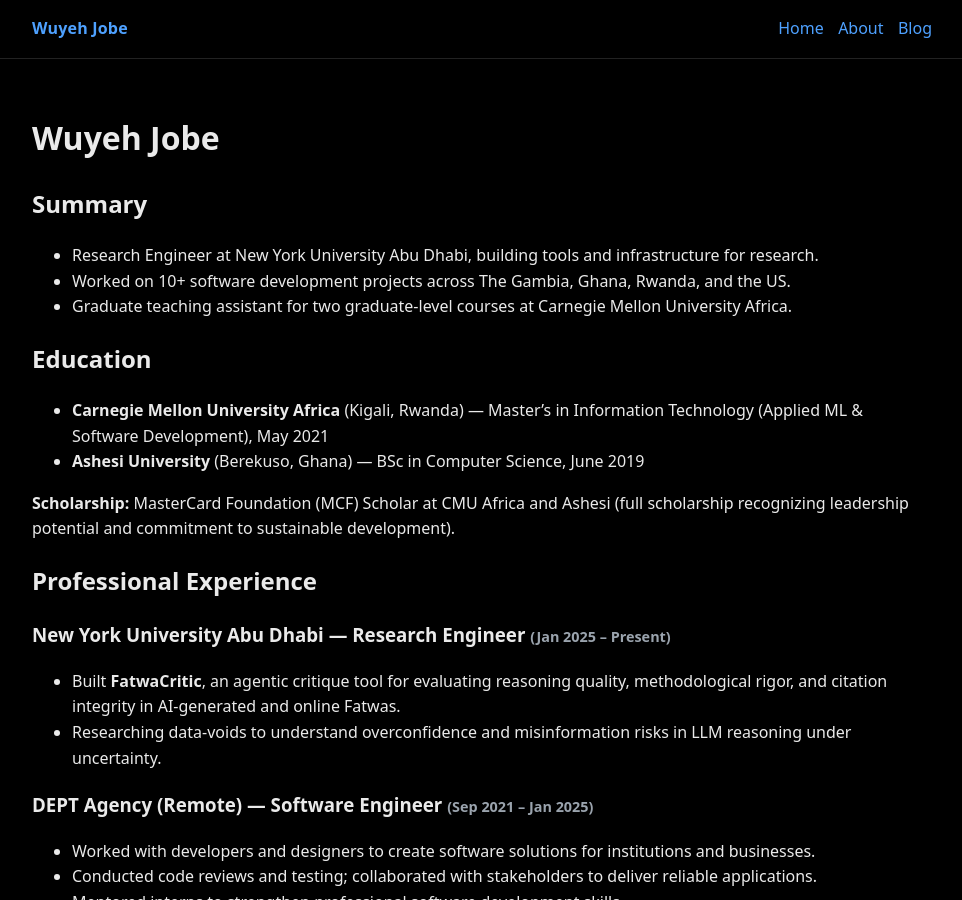
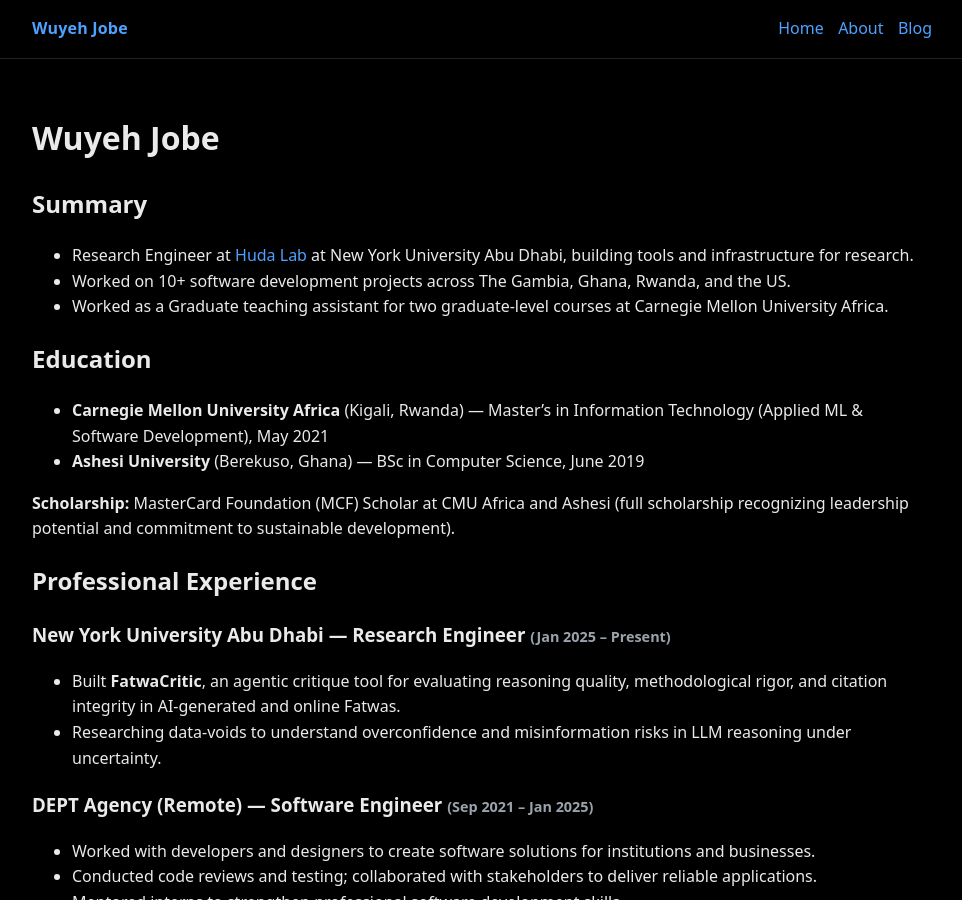
Before and after one commit to wuyeh-jobe/wuyeh-jobe.github.io, a Jekyll site: the page built from index.md, in a window 1280 px wide and 900 px high. Shown: the whole window, without its empty margins (158-1120 px from the left). Built offline with Jekyll 4.4.1, drawn with Linux system fonts in a browser that asks for light colours.

Commit message:
add hudalab link

```diff
--- a/index.md
+++ b/index.md
@@ -7,9 +7,9 @@
 
 <h2>Summary</h2>
 <ul>
-	<li>Research Engineer at New York University Abu Dhabi, building tools and infrastructure for research.</li>
+	<li>Research Engineer at <a href="https://huda-lab.github.io/" target="_blank">Huda Lab</a> at New York University Abu Dhabi, building tools and infrastructure for research.</li>
 	<li>Worked on 10+ software development projects across The Gambia, Ghana, Rwanda, and the US.</li>
-	<li>Graduate teaching assistant for two graduate-level courses at Carnegie Mellon University Africa.</li>
+	<li>Worked as a Graduate teaching assistant for two graduate-level courses at Carnegie Mellon University Africa.</li>
 </ul>
 
 <h2>Education</h2>
```
